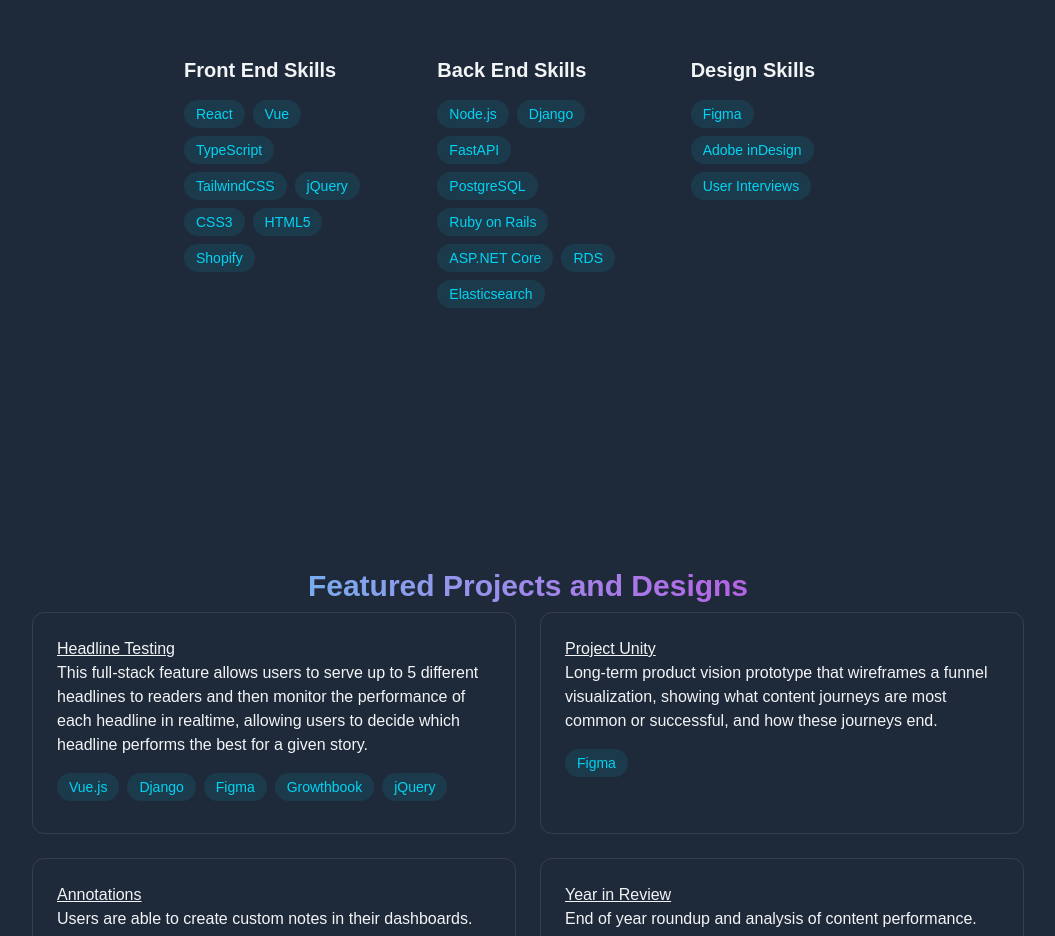
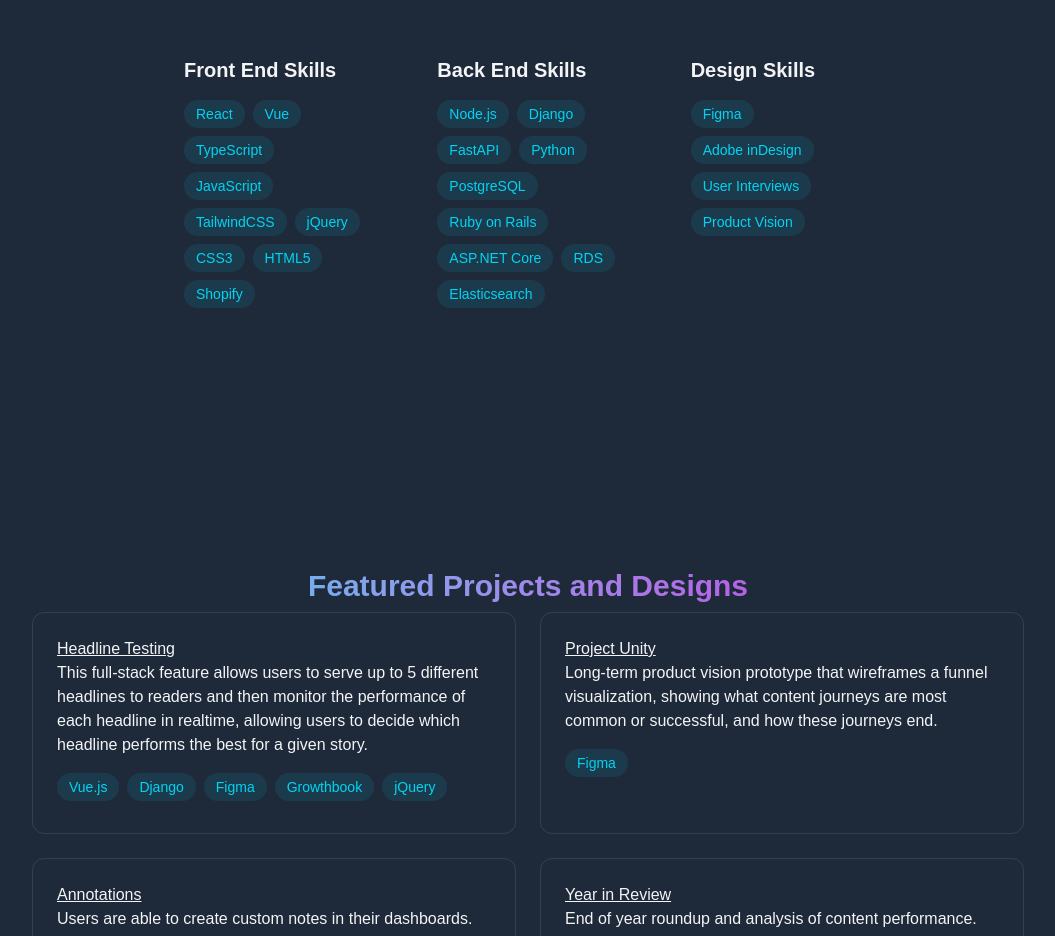
Before and after one commit to jase-d-ace/jase-d-ace.github.io, a React (Vite) app: page / in a window 1280 px wide. Shown: the part 2080-3016 px from the top of the page, without its empty margins (112-1167 px from the left). Built offline with nearby package versions, Linux system fonts and the light colour scheme; a web font is replaced by a local one.

Commit message:
add a couple of skills to About

```diff
--- a/src/components/sections/About.jsx
+++ b/src/components/sections/About.jsx
@@ -1,9 +1,9 @@
 import { RevealOnScroll } from "../RevealOnScroll";
 
 export const About = () => {
-    const frontEndSkills = ["React", "Vue", "TypeScript", "TailwindCSS", "jQuery", "CSS3", "HTML5",  "Shopify"];
-    const backEndSkills = ["Node.js", "Django", "FastAPI", "PostgreSQL", "Ruby on Rails", "ASP.NET Core", "RDS", "Elasticsearch"];
-    const designSkills = ["Figma", "Adobe inDesign", "User Interviews"];
+    const frontEndSkills = ["React", "Vue", "TypeScript", "JavaScript", "TailwindCSS", "jQuery", "CSS3", "HTML5",  "Shopify"];
+    const backEndSkills = ["Node.js", "Django", "FastAPI", "Python", "PostgreSQL", "Ruby on Rails", "ASP.NET Core", "RDS", "Elasticsearch"];
+    const designSkills = ["Figma", "Adobe inDesign", "User Interviews", "Product Vision"];
 
     const workExperience = [
         {
```
